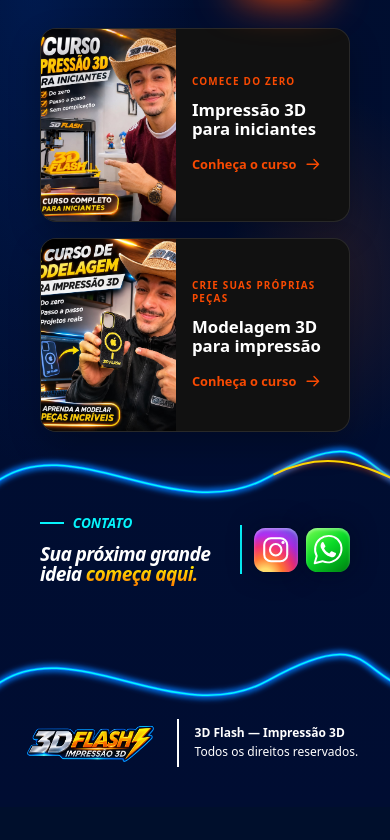
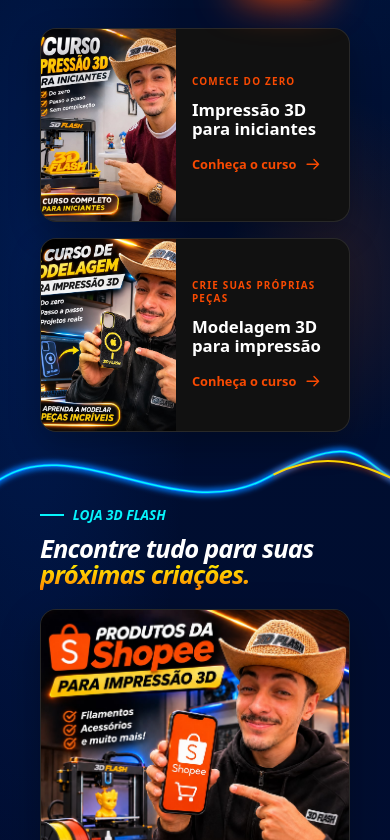
Before and after one commit to guilhermeSS-dev/3d-flash, an Angular app: page /#/ in a window 390 px wide. Shown: the part 1160-2000 px from the top of the page. Before the commit the page ends 1967 px from the top, so only its background shows below. Built offline with nearby package versions, Linux system fonts and the light colour scheme.

Commit message:
feat(products): add responsive Shopee catalog section

```diff
--- a/src/app/core/config/assets.config.ts
+++ b/src/app/core/config/assets.config.ts
@@ -8,14 +8,14 @@ export const siteAssets = {
     beginner: 'assets/images/iniciante.jpeg',
     modeling: 'assets/images/modelagem.jpeg',
   },
+  productsBanner: 'assets/images/produtos_banner.jpeg',
   phoneCase: {
     digital: 'assets/images/capinha-digital.png',
     physical: 'assets/images/capinha-fisica.png',
   },
-  // Original contains a baked-in checkerboard. Do not render it as a cutout.
+  // Updated to the user-supplied Hero image.
   person: {
-    src: 'assets/images/pessoa-original.png',
-    status: 'pending-transparency',
+    src: 'assets/images/pessoa.jpeg',
     renderAllowed: true,
   },
   keychains: [
--- a/src/app/core/config/navigation.config.ts
+++ b/src/app/core/config/navigation.config.ts
@@ -2,5 +2,6 @@ export const navigationItems = [
   { id: 'inicio', label: 'Início' },
   { id: 'sobre', label: 'Sobre a 3D Flash' },
   { id: 'curso', label: 'Curso 3D Flash' },
+  { id: 'produtos', label: 'Produtos' },
   { id: 'contato', label: 'Contato' },
 ] as const;
--- a/src/app/core/config/site.config.ts
+++ b/src/app/core/config/site.config.ts
@@ -7,6 +7,6 @@ export const siteConfig = {
     description: 'Impressão 3D',
     concept: 'Da imaginação à realidade',
   },
-  links: { instagram: '', whatsapp: '', hotmart: '', course: '/curso' },
+  links: { instagram: '', whatsapp: '', hotmart: '', productCatalog: '', course: '/curso' },
   course: { name: '', duration: '', introduction: '' },
 } as const satisfies SiteConfig;
--- a/src/app/core/models/site-config.ts
+++ b/src/app/core/models/site-config.ts
@@ -2,6 +2,7 @@ export interface SiteLinks {
   readonly instagram: string;
   readonly whatsapp: string;
   readonly hotmart: string;
+  readonly productCatalog: string;
   readonly course: '/curso';
 }
 
--- /dev/null
+++ b/src/app/features/home/components/products-section/products-section.html
@@ -0,0 +1,48 @@
+<section id="produtos" class="products-section" aria-labelledby="products-title" tabindex="-1">
+  <div class="section-inner products-inner">
+    <div class="products-heading">
+      <p class="section-label">LOJA 3D FLASH</p>
+      <h2 id="products-title" class="display-heading">
+        Encontre tudo para suas
+        <span class="accent-text">próximas criações.</span>
+      </h2>
+    </div>
+
+    <div class="products-banner-wrap">
+      @if (config.links.productCatalog) {
+        <a
+          class="products-banner"
+          [href]="config.links.productCatalog"
+          target="_blank"
+          rel="noopener noreferrer"
+          aria-label="Acessar catálogo de produtos da 3D Flash na Shopee (abre em nova aba)"
+        >
+          <img
+            [src]="assets.productsBanner"
+            alt="Produtos da 3D Flash para impressão 3D — confira na Shopee"
+            width="1024"
+            height="1536"
+            loading="lazy"
+            decoding="async"
+          />
+        </a>
+      } @else {
+        <div
+          class="products-banner products-banner--unavailable"
+          role="img"
+          aria-label="Banner do catálogo de produtos da 3D Flash na Shopee"
+        >
+          <img
+            [src]="assets.productsBanner"
+            alt=""
+            width="1024"
+            height="1536"
+            loading="lazy"
+            decoding="async"
+          />
+        </div>
+        <p class="catalog-status">O link do catálogo será disponibilizado em breve.</p>
+      }
+    </div>
+  </div>
+</section>
--- /dev/null
+++ b/src/app/features/home/components/products-section/products-section.scss
@@ -0,0 +1,95 @@
+:host {
+  display: block;
+}
+
+.products-section {
+  position: relative;
+  isolation: isolate;
+}
+
+.products-inner {
+  display: grid;
+  grid-template-columns: minmax(0, 0.8fr) minmax(0, 1.2fr);
+  align-items: center;
+  gap: clamp(1.5rem, 4vw, 4rem);
+  padding-block: clamp(2.5rem, 5vw, 4.5rem);
+  padding-inline: max(var(--page-gutter), var(--keychain-route-corridor, 0px));
+}
+
+.products-heading {
+  min-inline-size: 0;
+}
+
+.products-heading .display-heading {
+  margin-block-end: 0;
+}
+
+.products-banner-wrap {
+  min-inline-size: 0;
+}
+
+.products-banner {
+  display: block;
+  overflow: hidden;
+  border: 1px solid rgb(255 255 255 / 12%);
+  border-radius: clamp(1rem, 2vw, 1.5rem);
+  background: #090909;
+  box-shadow: 0 1rem 2.5rem rgb(0 0 0 / 28%);
+  transition:
+    transform 220ms ease,
+    border-color 220ms ease,
+    box-shadow 220ms ease;
+
+  img {
+    display: block;
+    inline-size: 100%;
+    block-size: auto;
+  }
+
+  &[href]:hover,
+  &[href]:focus-visible {
+    transform: translateY(-0.2rem);
+    border-color: var(--color-orange);
+    box-shadow: 0 1.25rem 3rem rgb(0 0 0 / 38%);
+  }
+
+  &:focus-visible {
+    outline: 2px solid var(--color-orange);
+    outline-offset: 4px;
+  }
+}
+
+.catalog-status {
+  margin: 0.75rem 0 0;
+  color: var(--color-course-muted);
+  font-size: 0.875rem;
+  text-align: center;
+}
+
+@media (max-width: 47.99rem) {
+  .products-inner {
+    grid-template-columns: minmax(0, 1fr);
+    gap: 1.25rem;
+    padding-block: 2rem 3rem;
+  }
+
+  .products-heading {
+    max-inline-size: 36rem;
+  }
+
+  .products-banner {
+    max-inline-size: 34rem;
+    margin-inline: auto;
+  }
+}
+
+@media (prefers-reduced-motion: reduce) {
+  .products-banner {
+    transition: none;
+  }
+
+  .products-banner:hover,
+  .products-banner:focus-visible {
+    transform: none;
+  }
+}
--- /dev/null
+++ b/src/app/features/home/components/products-section/products-section.ts
@@ -0,0 +1,14 @@
+import { ChangeDetectionStrategy, Component } from '@angular/core';
+import { siteAssets } from '../../../../core/config/assets.config';
+import { siteConfig } from '../../../../core/config/site.config';
+
+@Component({
+  selector: 'app-products-section',
+  templateUrl: './products-section.html',
+  styleUrl: './products-section.scss',
+  changeDetection: ChangeDetectionStrategy.OnPush,
+})
+export class ProductsSection {
+  protected readonly assets = siteAssets;
+  protected readonly config = siteConfig;
+}
--- a/src/app/features/home/pages/home-page/home-page.html
+++ b/src/app/features/home/pages/home-page/home-page.html
@@ -13,6 +13,10 @@
     <app-course-preview-section />
     <app-section-divider [warm]="true" />
   </div>
+  <div class="home-band home-band--products">
+    <app-products-section />
+    <app-section-divider [warm]="true" />
+  </div>
   <div class="home-band home-band--contact">
     <app-contact-section />
     <app-section-divider />
--- a/src/app/features/home/pages/home-page/home-page.ts
+++ b/src/app/features/home/pages/home-page/home-page.ts
@@ -14,6 +14,7 @@ import { SectionDivider } from '../../../../shared/components/section-divider/se
 import { HeroSection } from '../../components/hero-section/hero-section';
 import { AboutSection } from '../../components/about-section/about-section';
 import { CoursePreviewSection } from '../../components/course-preview-section/course-preview-section';
+import { ProductsSection } from '../../components/products-section/products-section';
 import { ContactSection } from '../../components/contact-section/contact-section';
 import { FooterSection } from '../../components/footer-section/footer-section';
 import { ElectricTrail } from '../../components/electric-trail/electric-trail';
@@ -24,6 +25,7 @@ import { ElectricTrail } from '../../components/electric-trail/electric-trail';
     HeroSection,
     AboutSection,
     CoursePreviewSection,
+    ProductsSection,
     ContactSection,
     FooterSection,
     SectionDivider,
```
